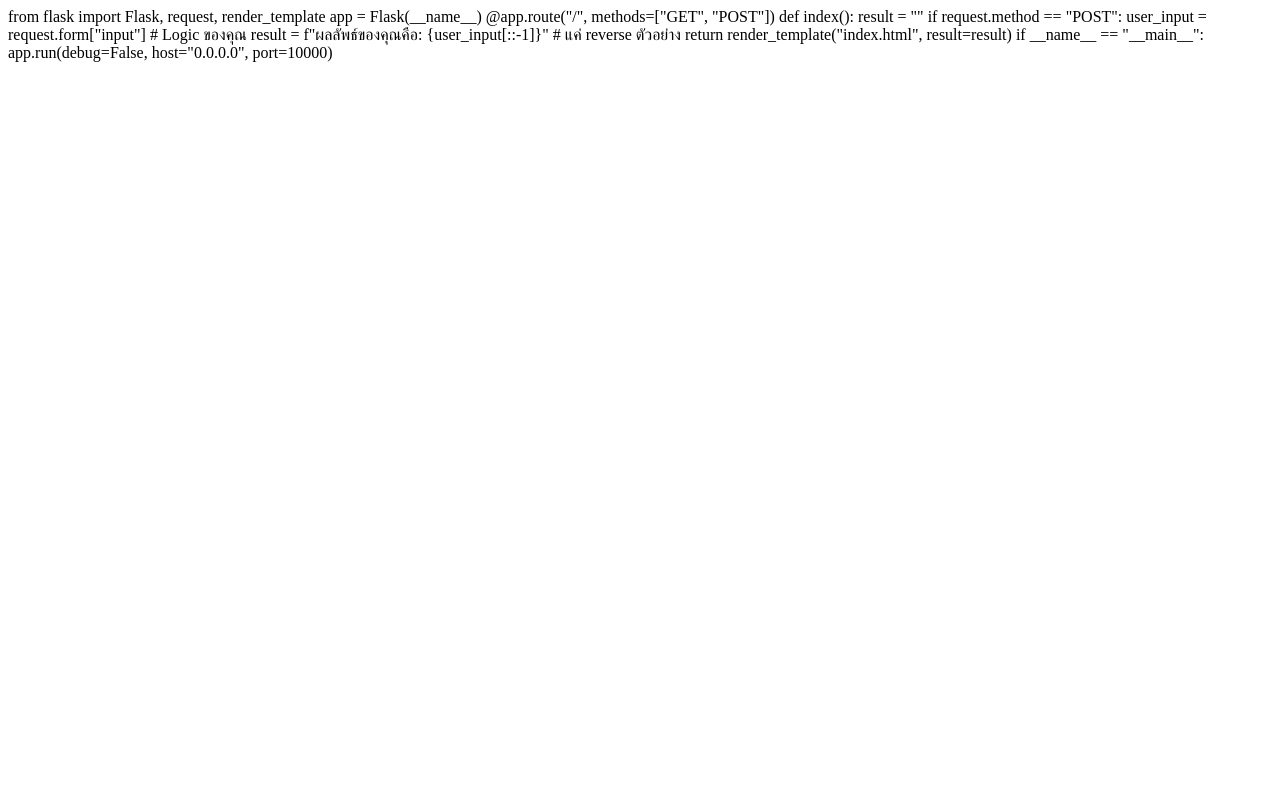
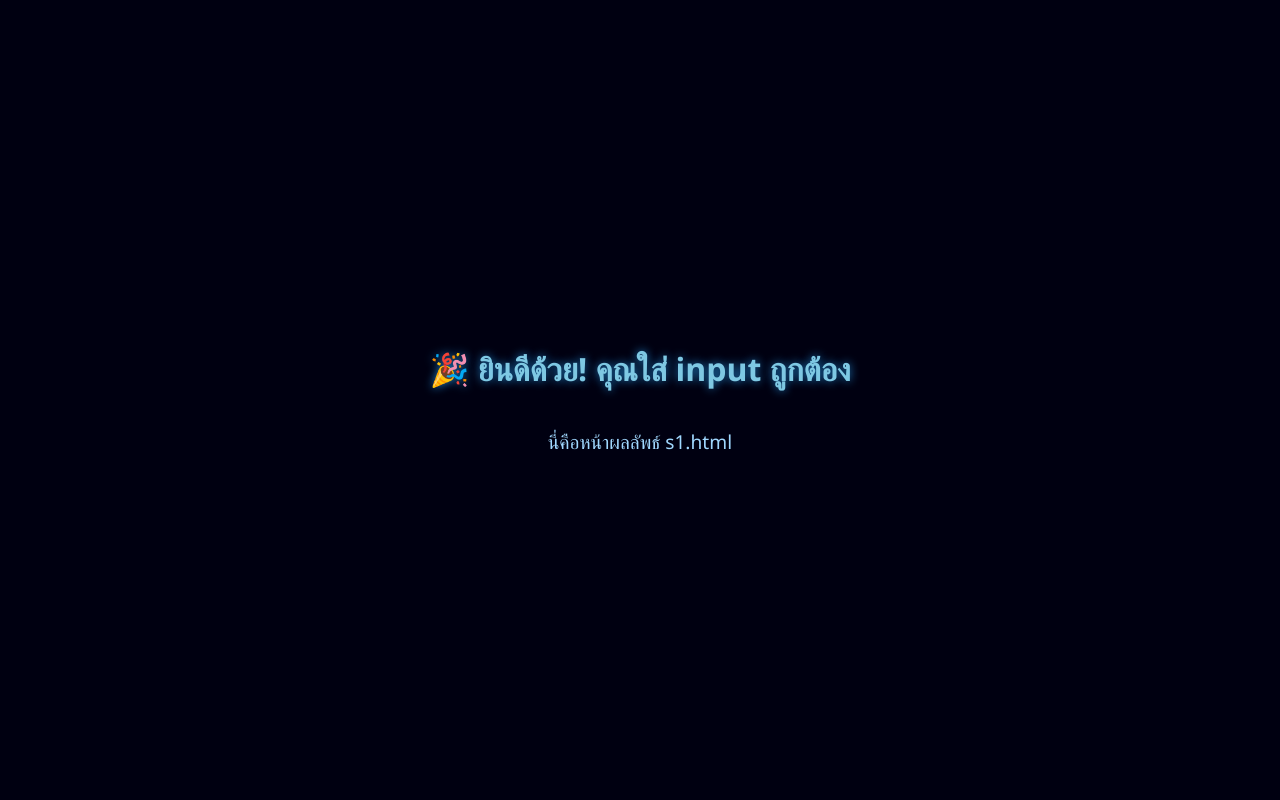
Before and after one commit to Chronosduck/Help4thPuzzleGeo, a Flask app: page /s1 in a window 1280 px wide. Run offline with Flask 3, Linux system fonts and the light colour scheme.

Commit message:
Update s1.html

```diff
--- a/templates/s1.html
+++ b/templates/s1.html
@@ -1,15 +1,32 @@
-from flask import Flask, request, render_template
-
-app = Flask(__name__)
-
-@app.route("/", methods=["GET", "POST"])
-def index():
-    result = ""
-    if request.method == "POST":
-        user_input = request.form["input"]
-        # Logic ของคุณ
-        result = f"ผลลัพธ์ของคุณคือ: {user_input[::-1]}"  # แค่ reverse ตัวอย่าง
-    return render_template("index.html", result=result)
-
-if __name__ == "__main__":
-    app.run(debug=False, host="0.0.0.0", port=10000)
+<!DOCTYPE html>
+<html lang="th">
+<head>
+    <meta charset="UTF-8" />
+    <title>Success Page</title>
+    <style>
+        body {
+            background-color: #000011;
+            color: #7ec8e3;
+            font-family: 'Segoe UI', Tahoma, Geneva, Verdana, sans-serif;
+            display: flex;
+            justify-content: center;
+            align-items: center;
+            height: 100vh;
+            margin: 0;
+            flex-direction: column;
+        }
+        h1 {
+            text-shadow: 0 0 10px #1f7bbf;
+        }
+        p {
+            font-size: 1.2rem;
+            margin-top: 1rem;
+            color: #a0d8ff;
+        }
+    </style>
+</head>
+<body>
+    <h1>🎉 ยินดีด้วย! คุณใส่ input ถูกต้อง</h1>
+    <p>นี่คือหน้าผลลัพธ์ s1.html</p>
+</body>
+</html>
```
